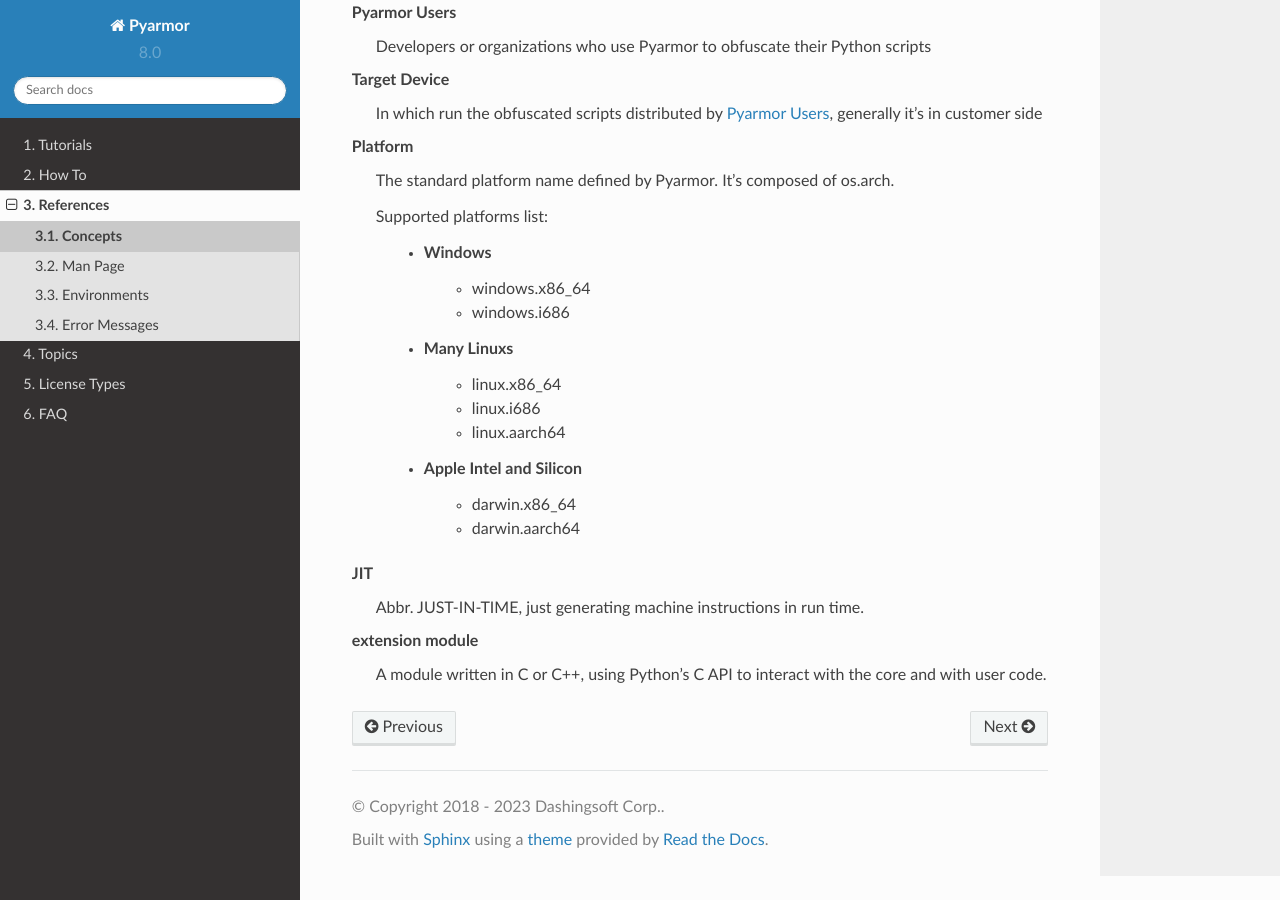
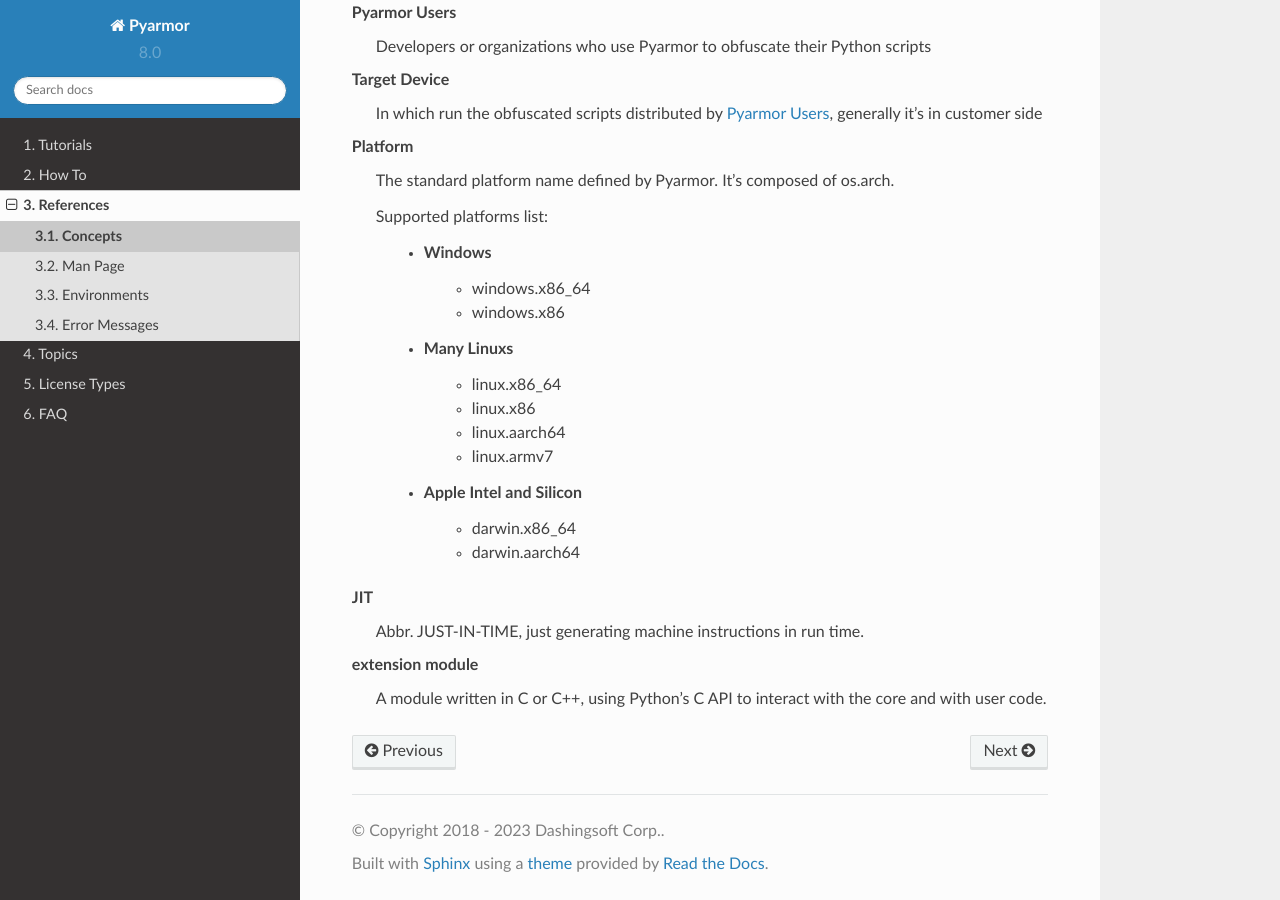
Before and after one commit to dashingsoft/pyarmor, a Sphinx documentation site: the page built from docs/reference/concepts.rst, in a window 1280 px wide and 900 px high, scrolled down 2548 px. Built offline with Sphinx 7.4.7 and the Read the Docs theme 2.0.0, drawn with Linux system fonts in a browser that asks for light colours.

Commit message:
Refine standard platform name

```diff
--- a/docs/reference/concepts.rst
+++ b/docs/reference/concepts.rst
@@ -162,11 +162,12 @@
 
       * Windows
           - windows.x86_64
-          - windows.i686
+          - windows.x86
       * Many Linuxs
           - linux.x86_64
-          - linux.i686
+          - linux.x86
           - linux.aarch64
+          - linux.armv7
       * Apple Intel and Silicon
           - darwin.x86_64
           - darwin.aarch64
```
